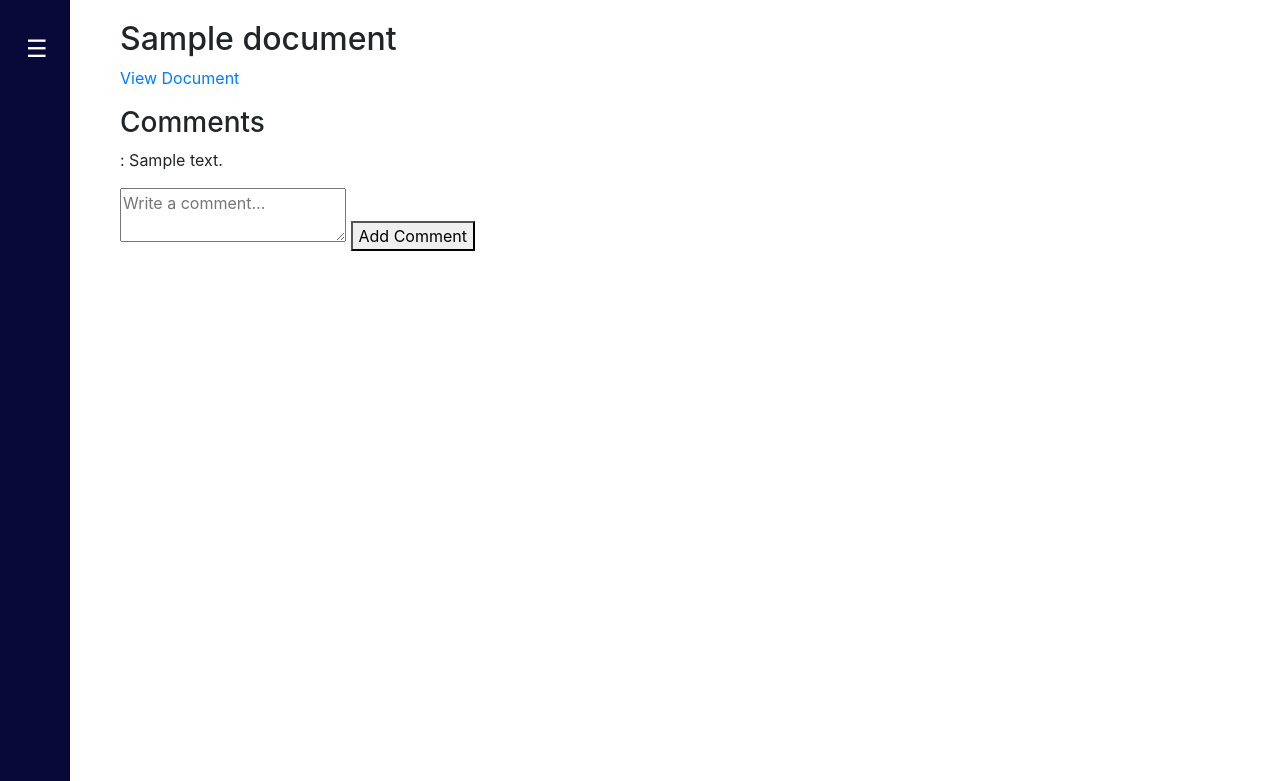
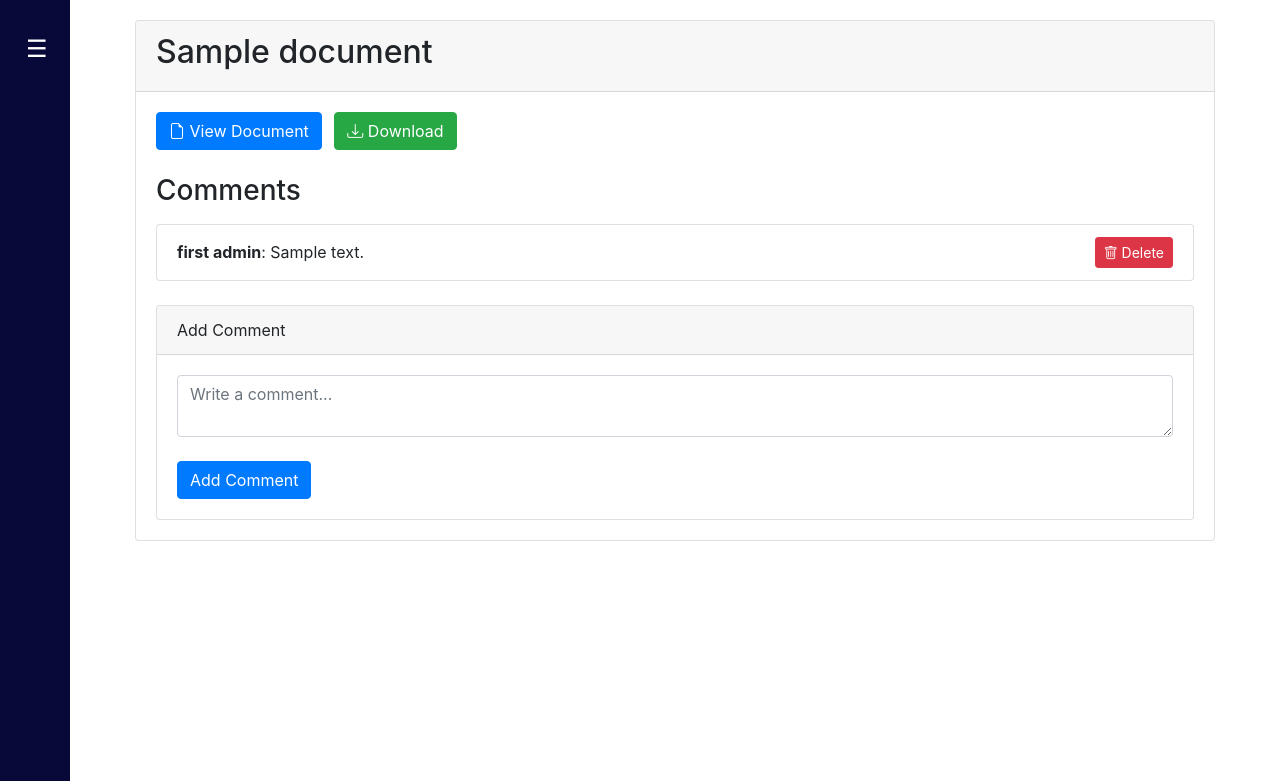
Before and after one commit to Rob-Eugene30/BIP, a Flask app: page /documents/1 in a window 1280 px wide. Shown: the top 781 px of the page. Run offline with Flask 3, Linux system fonts and the light colour scheme; a user stored in the database is signed in; tables that the repository leaves empty hold one stand-in row (values such as "Sample post"); some libraries are stand-ins or nearby versions.

Commit message:
fixed commenting in docs

```diff
--- a/Website/templates/view_document.html
+++ b/Website/templates/view_document.html
@@ -3,16 +3,84 @@
 {% block title %}{{ document.title }}{% endblock %}
 
 {% block content %}
-<h2>{{ document.title }}</h2>
-<p><a href="{{ url_for('static', filename='uploads/' + document.filename) }}" target="_blank">View Document</a></p>
+<div class="container">
+  <div class="card mb-4">
+    <div class="card-header">
+      <h2>{{ document.title }}</h2>
+    </div>
+    <div class="card-body">
+      <div class="mb-4">
+        <a href="{{ url_for('static', filename='uploads/' + document.filename) }}" target="_blank" class="btn btn-primary">
+          <i class="bi bi-file-earmark"></i> View Document
+        </a>
+        <a href="{{ url_for('views.download_document', doc_id=document.id) }}" class="btn btn-success ml-2">
+          <i class="bi bi-download"></i> Download
+        </a>
+      </div>
 
-<h3>Comments</h3>
-{% for comment in comments %}
-    <p><strong>{{ comment.user.username }}</strong>: {{ comment.content }}</p>
-{% endfor %}
+      <div class="comments-section">
+        <h3 class="mb-3">Comments</h3>
 
-<form method="POST" action="{{ url_for('views.add_comment', doc_id=document.id) }}">
-    <textarea name="comment_text" required placeholder="Write a comment..."></textarea>
-    <button type="submit">Add Comment</button>
-</form>
+        {% if comments %}
+          <div class="list-group mb-4">
+            {% for comment in comments %}
+              <div class="list-group-item" id="comment-{{ comment.id }}">
+                <div class="d-flex justify-content-between align-items-center">
+                  <div>
+                    <strong>{{ comment.user.firstName }} {{ comment.user.lastName }}</strong>: {{ comment.content }}
+                  </div>
+                  {% if current_user.id == comment.user_id %}
+                    <button onclick="deleteComment({{ comment.id }})" class="btn btn-sm btn-danger">
+                      <i class="bi bi-trash"></i> Delete
+                    </button>
+                  {% endif %}
+                </div>
+              </div>
+            {% endfor %}
+          </div>
+        {% else %}
+          <p class="text-muted">No comments yet.</p>
+        {% endif %}
+
+        <div class="card">
+          <div class="card-header">
+            Add Comment
+          </div>
+          <div class="card-body">
+            <form method="POST" action="{{ url_for('views.add_comment', doc_id=document.id) }}">
+              <div class="form-group">
+                <textarea name="comment_text" class="form-control" required placeholder="Write a comment..."></textarea>
+              </div>
+              <button type="submit" class="btn btn-primary mt-2">Add Comment</button>
+            </form>
+          </div>
+        </div>
+      </div>
+    </div>
+  </div>
+</div>
+
+<script>
+  function deleteComment(commentId) {
+    if (confirm("Are you sure you want to delete this comment?")) {
+      fetch("/comments/" + commentId + "/delete", {
+        method: "POST",
+        headers: {
+          "Content-Type": "application/json"
+        }
+      })
+      .then(response => {
+        if (response.ok) {
+          document.getElementById("comment-" + commentId).remove();
+        } else {
+          alert("Failed to delete comment!");
+        }
+      })
+      .catch(err => {
+        console.error("Error:", err);
+        alert("An error occurred while deleting the comment.");
+      });
+    }
+  }
+</script>
 {% endblock %}
--- a/Website/views.py
+++ b/Website/views.py
@@ -109,6 +109,8 @@ def add_comment(doc_id):
     new_comment = Comment(user_id=current_user.id, document_id=doc_id, content=content)
     db.session.add(new_comment)
     db.session.commit()
+    document_link = url_for('views.view_document', doc_id=doc_id, _external=True)
+    log_action(current_user.email, f"Commented on document ID {doc_id}", document_link)
     return redirect(url_for('views.view_document', doc_id=doc_id))
 
 @views.route('/comments/<int:comment_id>/delete', methods=['POST'])
```
Also changed, not shown: Website/templates/Documents.html (+42 -18 lines).
